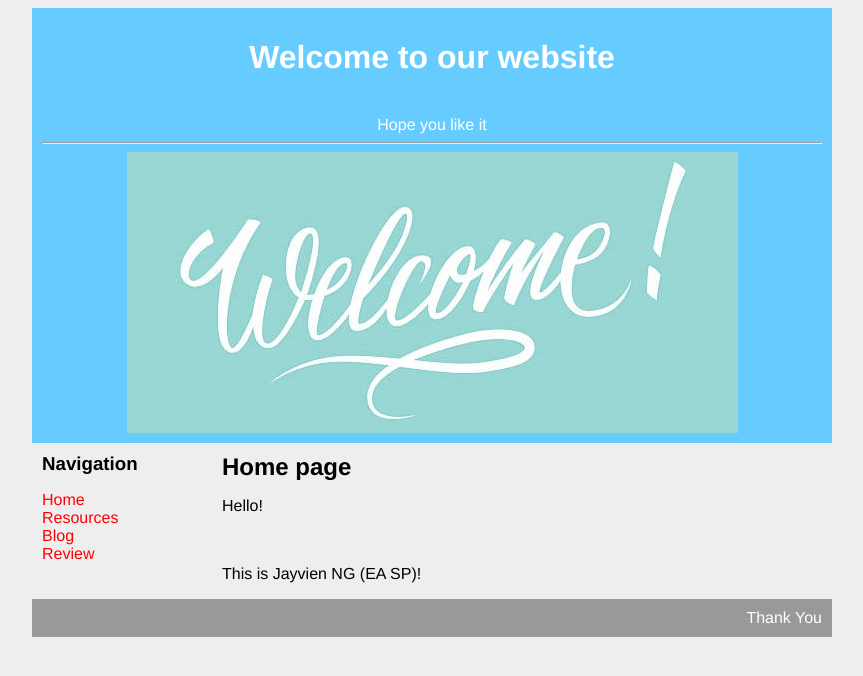
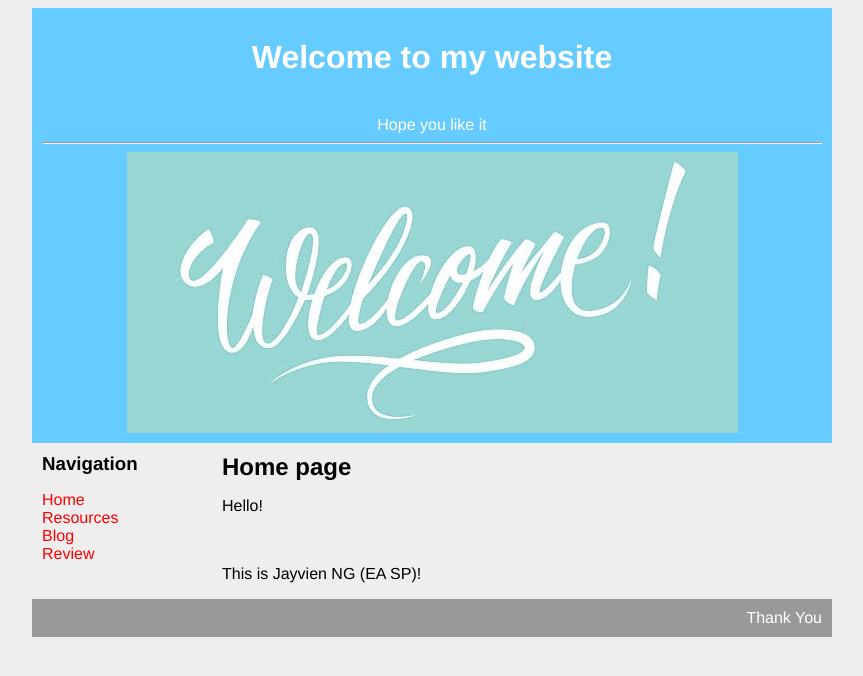
Before and after one commit to EAGamers/EAJayvien.github.io, a plain HTML site: page webpage.html in a window 1280 px wide. Shown: the whole page, without its empty margins (208-1071 px from the left). Drawn offline with Linux system fonts and the light colour scheme.

Commit message:
Update webpage.html

```diff
--- a/webpage.html
+++ b/webpage.html
@@ -8,7 +8,7 @@
                     <div id="container">
                            <div id="header">
 
-                 <h1>Welcome to our website</h1>
+                 <h1>Welcome to my website</h1>
                  <br />Hope you like it
                  <hr />
                  <img src="image.jpg" />
```
